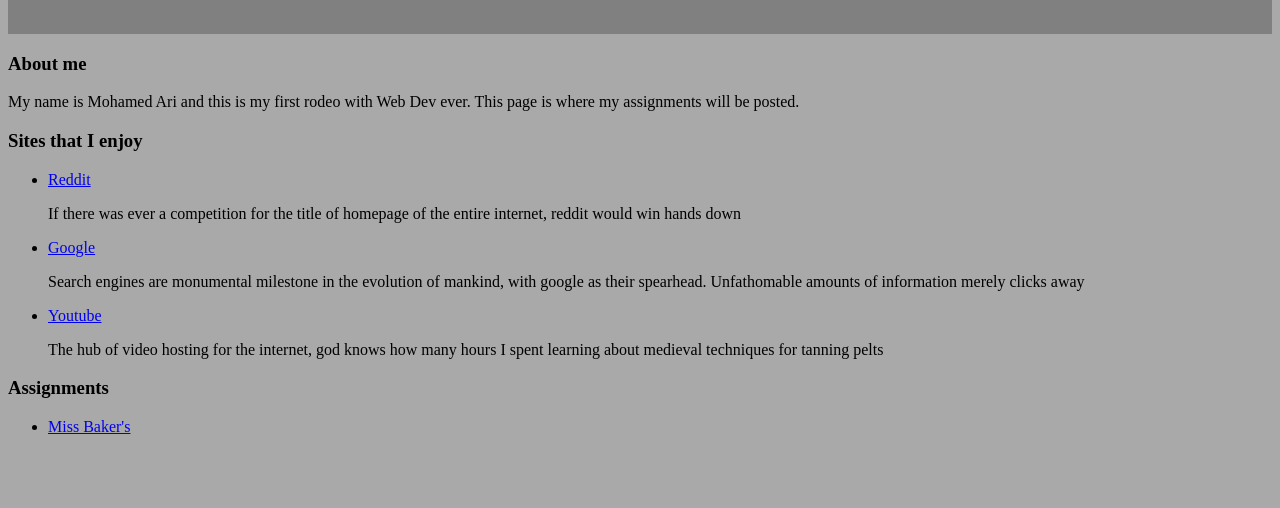
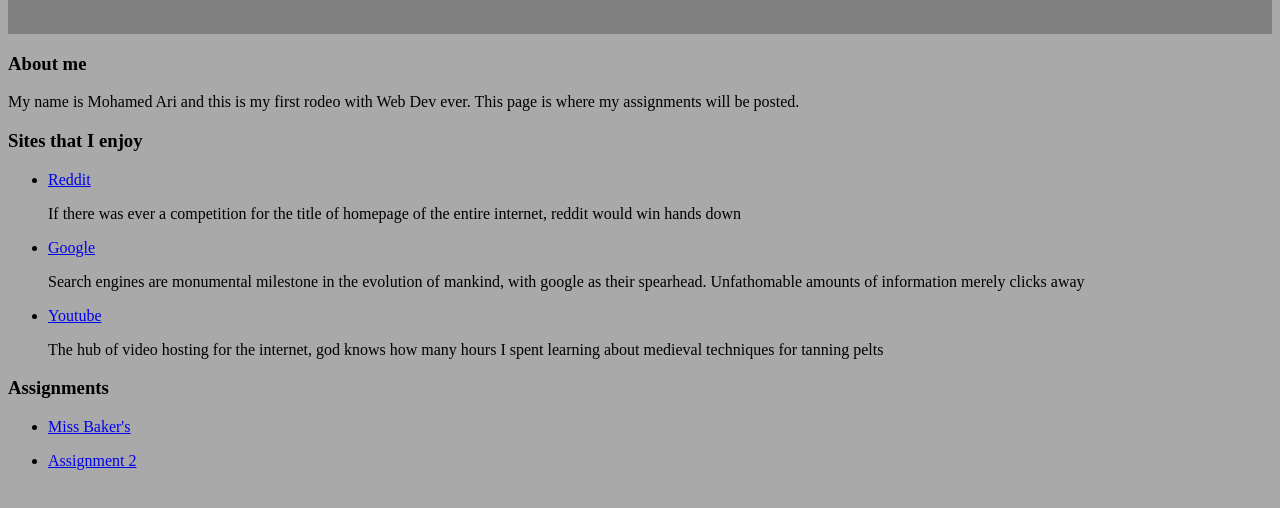
Before and after one commit to hajzoom/mohamedari.github.io, a plain HTML site: page index.html in a window 1280 px wide. Shown: the part 84-592 px from the top of the page. Drawn offline with Linux system fonts and the light colour scheme.

Commit message:
Update index.html

```diff
--- a/index.html
+++ b/index.html
@@ -39,6 +39,10 @@
 			<li><a href="baker.html"> Miss Baker's</a></li>
 		</ul>
 
+		<ul>
+			<li><a href="assign2.html"> Assignment 2</a></li>
+		</ul>
+
 
 
 	</body>
```
